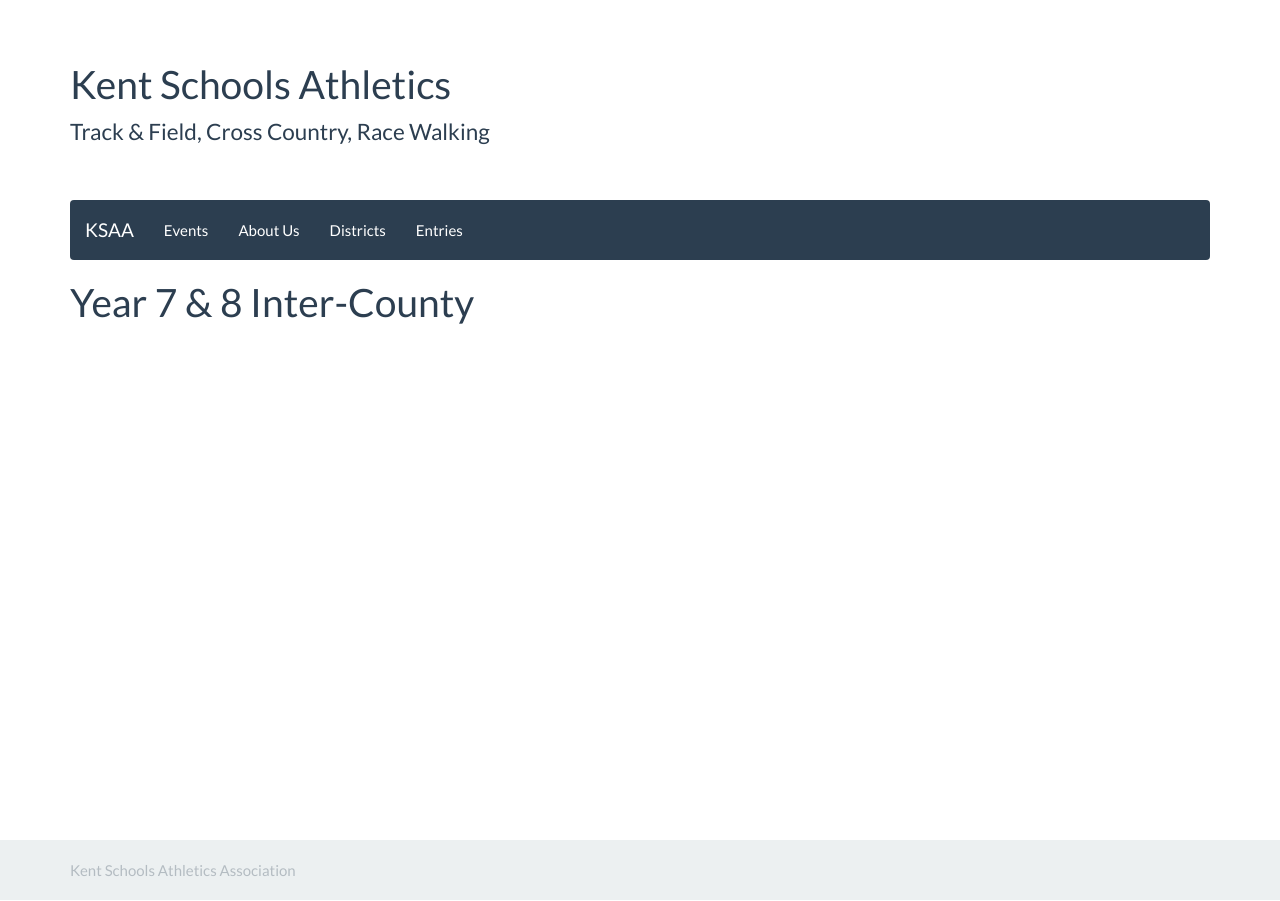
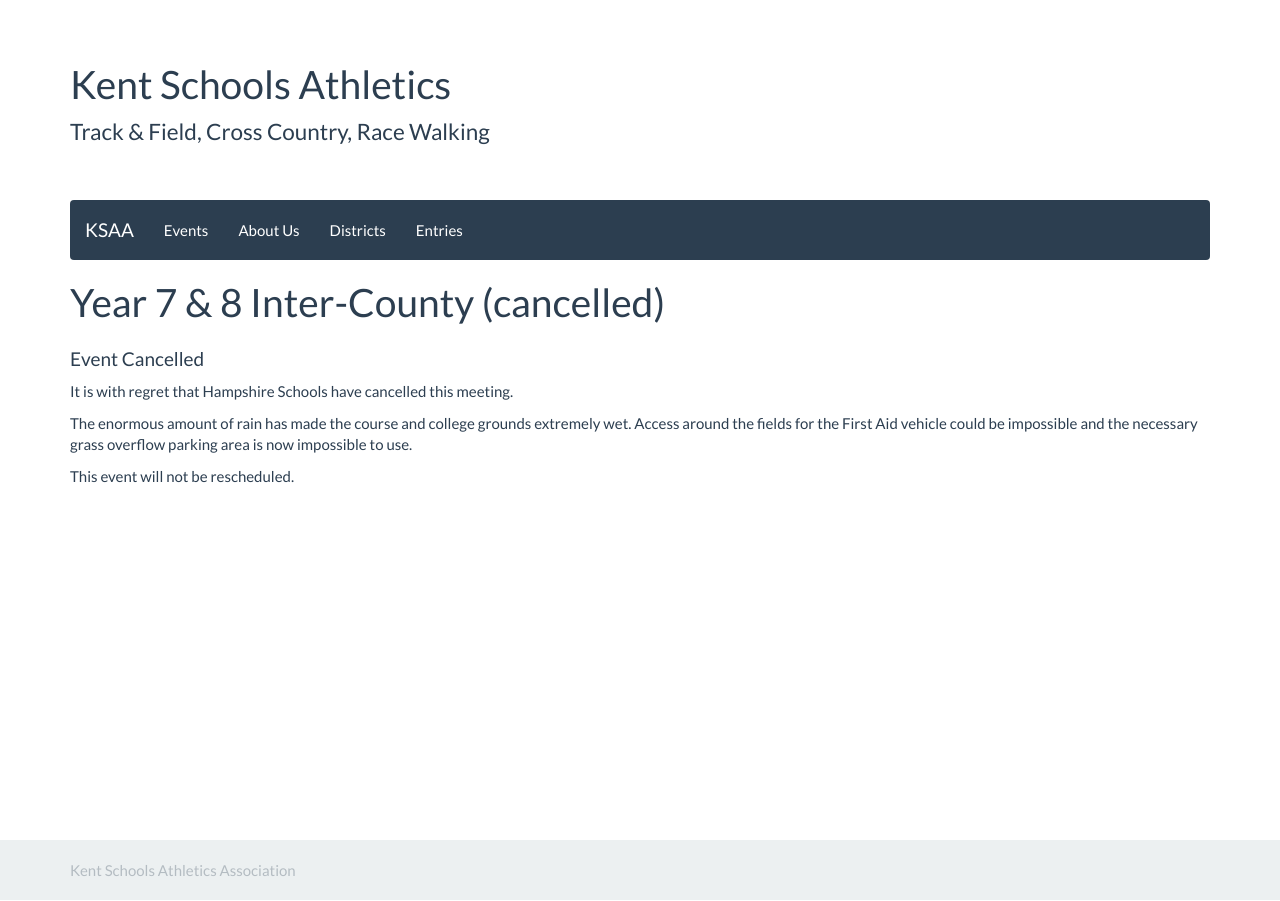
Before and after one commit to chrisnewark/chrisnewark.github.io, a Jekyll site: the page built from _events/23-24/2024-03-23-year-7-and-8-inter-county.md, in a window 1280 px wide. Built offline with Jekyll 4.4.1, drawn with Linux system fonts in a browser that asks for light colours; nearby versions of some CDN libraries.

Commit message:
Added cancellation notice

```diff
--- a/_events/23-24/2024-03-23-year-7-and-8-inter-county.md
+++ b/_events/23-24/2024-03-23-year-7-and-8-inter-county.md
@@ -1,6 +1,14 @@
 ---
 layout: default
-title: Year 7 & 8 Inter-County
+title: Year 7 & 8 Inter-County (cancelled)
 date: 23 March 2024
 location: Hampshire
 ---
+
+#### Event Cancelled
+
+It is with regret that Hampshire Schools have cancelled this meeting.
+
+The enormous amount of rain has made the course and college grounds extremely wet. Access around the fields for the First Aid vehicle could be impossible and the necessary grass overflow parking area is now impossible to use.
+
+This event will not be rescheduled.
```
